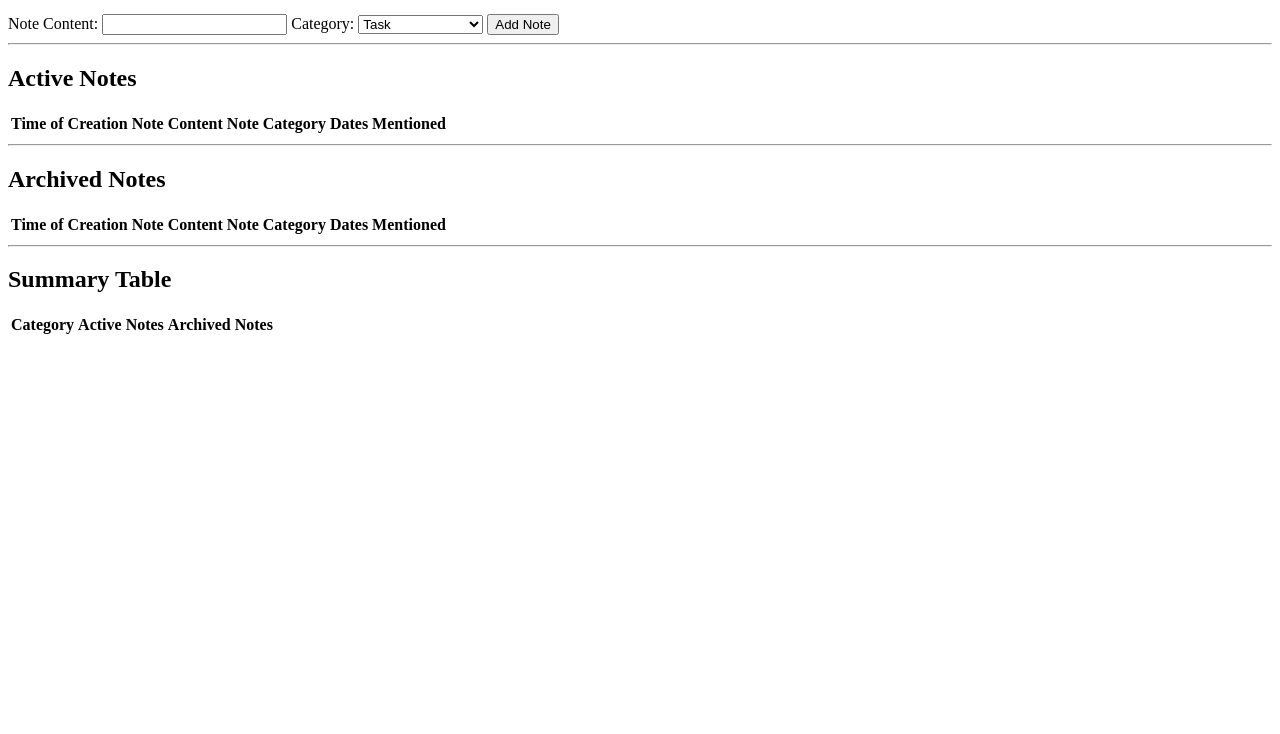
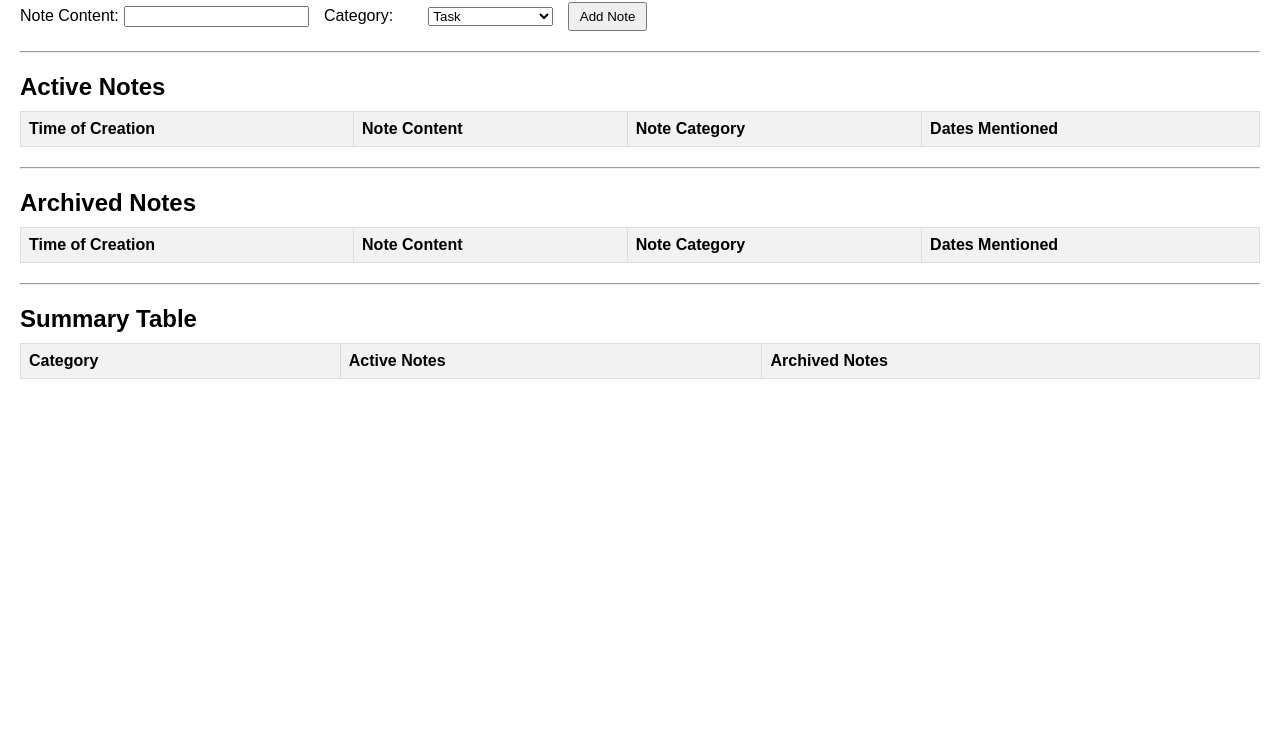
Before and after one commit to andreii2022/firstRadencyProject, a plain HTML site: page index.html in a window 1280 px wide. Shown: the part 66-800 px from the top of the page. Drawn offline with Linux system fonts and the light colour scheme.

Commit message:
added original styles

```diff
--- a/style/style.css
+++ b/style/style.css
@@ -0,0 +1,46 @@
+
+body {
+    font-family: Arial, sans-serif;
+    margin: 20px;
+}
+
+h1, h2 {
+    margin-bottom: 10px;
+}
+
+label {
+    display: inline-block;
+    width: 100px;
+}
+
+input[type="text"], select {
+    margin-right: 10px;
+}
+
+button {
+    padding: 5px 10px;
+}
+
+table {
+    border-collapse: collapse;
+    width: 100%;
+    margin-bottom: 20px;
+}
+
+th, td {
+    border: 1px solid #ddd;
+    padding: 8px;
+    text-align: left;
+}
+
+th {
+    background-color: #f2f2f2;
+}
+
+tr:nth-child(even) {
+    background-color: #f2f2f2;
+}
+
+hr {
+    margin: 20px 0;
+}
```
Also changed, not shown: js/main.js (line endings or trailing spaces).
